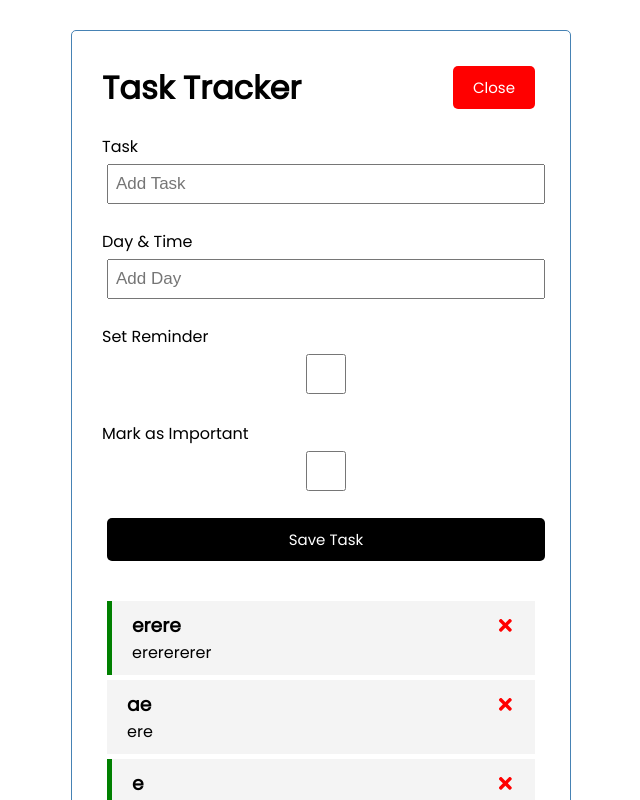
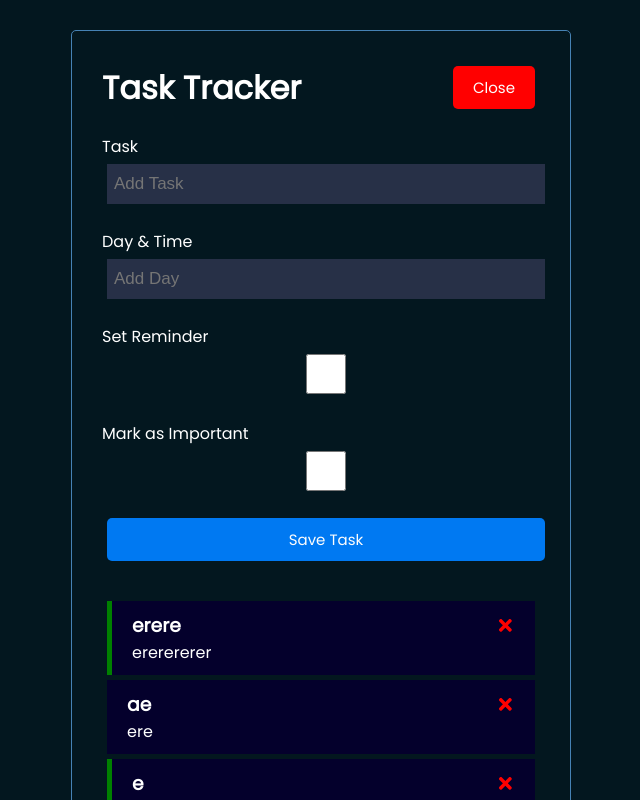
Before and after one commit to patrickzhou1234/TaskTracker, a React (Create React App) app: page / in a window 1280 px wide. Shown: the top 800 px of the page, without its empty margins (319-959 px from the left). Built offline with nearby package versions, Linux system fonts and the light colour scheme; data requests are answered from the project's data file; the HTML template or start-up script is replaced by a standard one.

Commit message:
Update index.css
Added Dark Theme and Various Button Animations

```diff
--- a/src/index.css
+++ b/src/index.css
@@ -1,4 +1,9 @@
 @import url('https://fonts.googleapis.com/css2?family=Poppins:wght@300;400&display=swap');
+
+/*Dark Theme Added*/
+html {
+  background-color: #03171f;
+}
 
 * {
   box-sizing: border-box;
@@ -8,6 +13,26 @@
 
 body {
   font-family: 'Poppins', sans-serif;
+}
+
+h3 {
+  color: white;
+}
+
+h1 {
+  color: white;
+}
+
+p {
+  color: white;
+}
+
+label {
+  color: white;
+}
+
+span {
+  color: white;
 }
 
 .container {
@@ -27,10 +52,12 @@ body {
   margin-bottom: 20px;
 }
 
+/* better looking save task buttton */
+
 .btn {
   display: inline-block;
-  background: #000;
-  color: #fff;
+  background: #0079F2;
+  color: #FCFCFC;
   border: none;
   padding: 10px 20px;
   margin: 5px;
@@ -39,6 +66,11 @@ body {
   text-decoration: none;
   font-size: 15px;
   font-family: inherit;
+  transition: background-color 0.2s, transform 0.2s;
+}
+
+.btn:hover {
+  background-color: #57ABFF;
 }
 
 .btn:focus {
@@ -54,8 +86,9 @@ body {
   width: 100%;
 }
 
+/*Animate toggling reminder*/
 .task {
-  background: #f4f4f4;
+  background: rgb(4, 0, 44);
   margin: 5px;
   padding: 10px 20px;
   cursor: pointer;
@@ -64,6 +97,8 @@ body {
   -ms-user-select: none;
   user-select: none;
   -webkit-user-drag: none;
+  transition: border-left 0.2s, left 0.2s;
+  border: 0px solid green;
 }
 
 .task.reminder {
@@ -74,6 +109,20 @@ body {
   display: flex;
   align-items: center;
   justify-content: space-between;
+}
+
+/* Dark theme for form inputs and changed to input type date */
+
+input[type=text], input[type=date] {
+  background-color: rgb(39, 48, 71);
+  color: white;
+  transition: background-color 0.2s;
+  border: none;
+}
+
+input[type=text]:focus, input[type=date]:focus {
+  outline: none;
+  background-color: rgb(57, 70, 104);
 }
 
 .add-form {
@@ -111,6 +160,21 @@ body {
   height: 20px;
 }
 
+/*More user friendly checkboxes*/
+
+input[type=checkbox] {
+  transition: opacity 0.2s;
+}
+
+input[type=checkbox]:hover {
+  cursor: pointer;
+  opacity: 0.8;
+}
+
+input[type=checkbox]:focus {
+  outline: none;
+}
+
 footer {
   margin-top: 30px;
   text-align: center;
```
